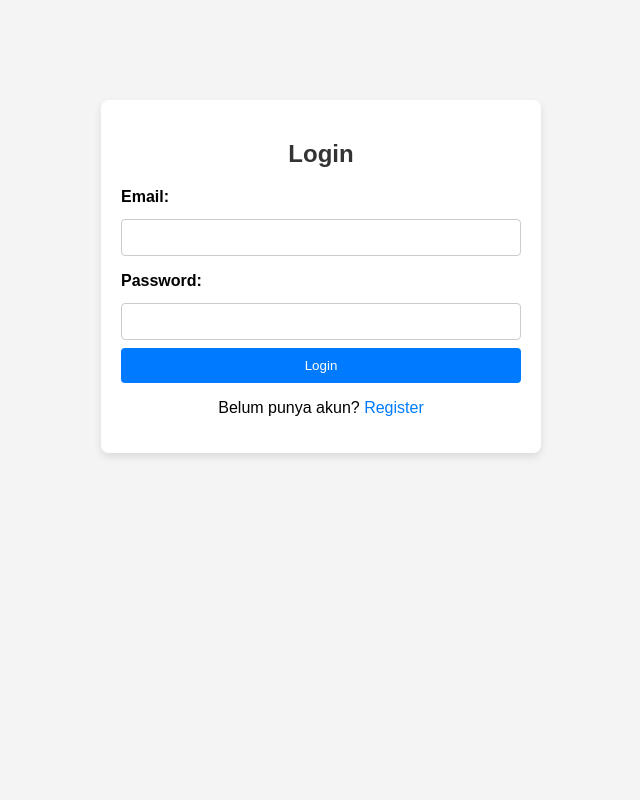
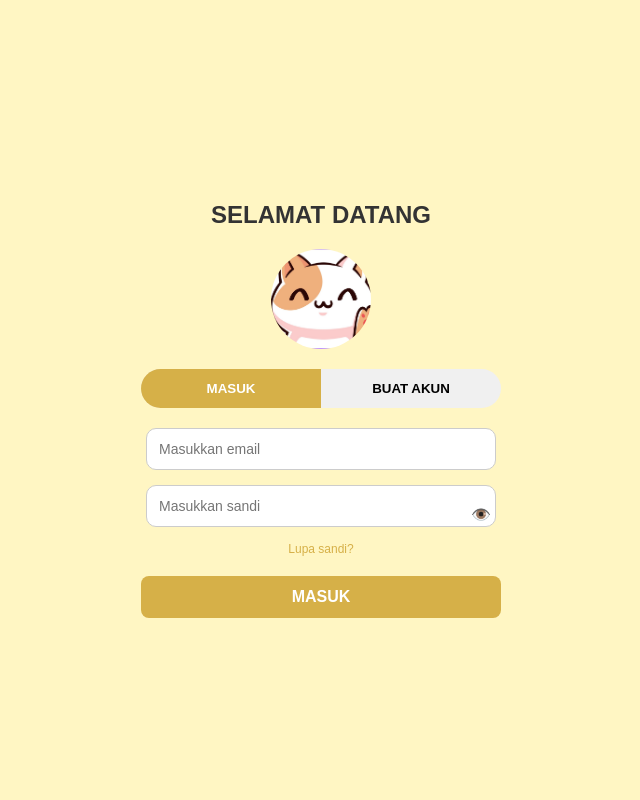
Before and after one commit to nisaagustiina/tugas_ict, a PHP site: page /login.php in a window 1280 px wide. Shown: the whole page, without its empty margins (319-959 px from the left). Run offline with PHP 8.4, Linux system fonts and the light colour scheme.

Commit message:
[hilman] design login and register

```diff
--- /dev/null
+++ b/css/login.css
@@ -0,0 +1,142 @@
+body {
+    font-family: Arial, sans-serif;
+    margin: 0;
+    padding: 0;
+    background-color: #FFF6C3;
+    display: flex;
+    justify-content: center;
+    align-items: center;
+    height: 100vh;
+    box-sizing: border-box;
+}
+
+.container {
+    text-align: center;
+    width: 100%;
+    max-width: 400px;
+    padding: 20px;
+    box-sizing: border-box;
+}
+
+h2 {
+    font-size: 24px;
+    font-weight: bold;
+    color: #333;
+    margin-bottom: 20px;
+}
+
+.avatar {
+    width: 100px;
+    height: 100px;
+    background-image: url('../assets/meong.jpg');
+    background-size: cover;
+    background-position: center;
+    border-radius: 50%;
+    margin: 0 auto 20px;
+}
+
+.toggle-buttons {
+    display: flex;
+    justify-content: space-between;
+    margin-bottom: 20px;
+    background: #f0f0f0;
+    border-radius: 50px;
+    overflow: hidden;
+}
+
+.toggle-buttons button {
+    flex: 1;
+    padding: 12px;
+    background: transparent;
+    border: none;
+    font-weight: bold;
+    cursor: pointer;
+    transition: all 0.3s;
+}
+
+.toggle-buttons button.active {
+    background: #D6B048;
+    color: #FFF;
+}
+
+form {
+    background-color: transparent;
+    display: none;
+}
+
+form.active {
+    display: block;
+}
+
+input[type="text"],
+input[type="email"],
+input[type="password"] {
+    width: 90%;
+    padding: 12px;
+    margin-bottom: 15px;
+    border: 1px solid #ccc;
+    border-radius: 10px;
+    font-size: 14px;
+    font-family: Arial, sans-serif;
+}
+
+input[type="password"] {
+    position: relative;
+}
+
+.toggle-password {
+    position: absolute;
+    right: 10px;
+    top: 50%;
+    transform: translateY(-50%);
+    cursor: pointer;
+    font-size: 16px;
+}
+
+button[type="submit"] {
+    width: 100%;
+    background-color: #D6B048;
+    border: none;
+    color: #fff;
+    padding: 12px;
+    border-radius: 8px;
+    font-size: 16px;
+    font-weight: bold;
+    cursor: pointer;
+    margin-top: 10px;
+}
+
+button[type="submit"]:hover {
+    background-color: #C5A238;
+}
+
+.helper-text {
+    font-size: 12px;
+    color: #999;
+    margin-bottom: 10px;
+}
+
+.helper-text a {
+    color: #D6B048;
+    text-decoration: none;
+}
+
+.toast {
+    position: fixed;
+    top: 20px;
+    right: 20px;
+    background-color: #f44336;
+    color: white;
+    padding: 12px 20px;
+    border-radius: 8px;
+    font-size: 16px;
+    visibility: hidden;
+    opacity: 0;
+    transition: opacity 0.5s, visibility 0.5s;
+    z-index: 1000;
+}
+
+.toast.show {
+    visibility: visible;
+    opacity: 1;
+}
--- a/login.php
+++ b/login.php
@@ -2,7 +2,11 @@
 session_start();
 require 'conn.php';
 
-if ($_SERVER['REQUEST_METHOD'] === 'POST') {
+$error = '';
+$success = '';
+
+// Proses login
+if ($_SERVER['REQUEST_METHOD'] === 'POST' && isset($_POST['login'])) {
     $email = mysqli_real_escape_string($conn, $_POST['email']);
     $password = $_POST['password'];
 
@@ -32,108 +36,103 @@ if ($_SERVER['REQUEST_METHOD'] === 'POST') {
         $error = "Login gagal. Email tidak ditemukan.";
     }
 }
+
+// Proses register
+if ($_SERVER['REQUEST_METHOD'] === 'POST' && isset($_POST['register'])) {
+    $name = mysqli_real_escape_string($conn, $_POST['name']);
+    $email = mysqli_real_escape_string($conn, $_POST['email']);
+    $password = $_POST['password'];
+    $confirm_password = $_POST['confirm_password'];
+
+    // Validasi input
+    if (empty($name) || empty($email) || empty($password) || empty($confirm_password)) {
+        $error = "Semua kolom wajib diisi.";
+    } elseif ($password !== $confirm_password) {
+        $error = "Konfirmasi password tidak cocok.";
+    } elseif (strlen($password) < 5) {
+        $error = "Password harus terdiri dari minimal 5 karakter.";
+    } else {
+        // Periksa apakah email sudah digunakan
+        $query = "SELECT * FROM users WHERE email = ?";
+        $stmt = mysqli_prepare($conn, $query);
+        mysqli_stmt_bind_param($stmt, 's', $email);
+        mysqli_stmt_execute($stmt);
+        $result = mysqli_stmt_get_result($stmt);
+
+        if (mysqli_num_rows($result) > 0) {
+            $error = "Email sudah terdaftar.";
+        } else {
+            // Hash password
+            $hashed_password = password_hash($password, PASSWORD_DEFAULT);
+
+            // Simpan ke database
+            $insert_query = "INSERT INTO users (name, email, password, created_at, updated_at) VALUES (?, ?, ?, NOW(), NOW())";
+            $stmt = mysqli_prepare($conn, $insert_query);
+            mysqli_stmt_bind_param($stmt, 'sss', $name, $email, $hashed_password);
+
+            if (mysqli_stmt_execute($stmt)) {
+                $success = "Akun berhasil dibuat. Silakan login.";
+            } else {
+                $error = "Gagal mendaftarkan akun. Silakan coba lagi.";
+            }
+        }
+    }
+}
 ?>
 
 <!DOCTYPE html>
 <html lang="id">
+
 <head>
     <meta charset="UTF-8">
     <meta name="viewport" content="width=device-width, initial-scale=1.0">
-    <title>Login</title>
-    <style>
-        body {
-            font-family: Arial, sans-serif;
-            background-color: #f4f4f4;
-            margin: 0;
-            padding: 0;
-        }
+    <title>Login & Register</title>
+    <link rel="stylesheet" href="css/login.css">
+</head>
 
-        .container {
-            max-width: 400px;
-            margin: 100px auto;
-            background-color: white;
-            padding: 20px;
-            border-radius: 8px;
-            box-shadow: 0 4px 8px rgba(0, 0, 0, 0.1);
-        }
-
-        h2 {
-            text-align: center;
-            color: #333;
-        }
-
-        label {
-            display: block;
-            margin: 8px 0 5px;
-            font-weight: bold;
-        }
-
-        input[type="email"],
-        input[type="password"] {
-            width: 100%;
-            padding: 10px;
-            margin: 8px 0;
-            border: 1px solid #ccc;
-            border-radius: 4px;
-            box-sizing: border-box;
-        }
-
-        button {
-            background-color: #007bff;
-            color: white;
-            padding: 10px 20px;
-            border: none;
-            border-radius: 4px;
-            width: 100%;
-            cursor: pointer;
-        }
-
-        button:hover {
-            background-color: #0056b3;
-        }
-
-        .error {
-            color: red;
-            margin-bottom: 15px;
-        }
-
-        .register-link {
-            text-align: center;
-            margin-top: 15px;
-        }
-
-        .register-link a {
-            text-decoration: none;
-            color: #007bff;
-        }
-
-        .register-link a:hover {
-            color: #0056b3;
-        }
-    </style>
-</head>
 <body>
     <div class="container">
-        <h2>Login</h2>
+        <h2>SELAMAT DATANG</h2>
+        <div class="avatar"></div>
+        <div class="toggle-buttons">
+            <button id="login-toggle" class="active" onclick="showForm('login')">MASUK</button>
+            <button id="register-toggle" onclick="showForm('register')">BUAT AKUN</button>
+        </div>
 
-        <!-- Tampilkan pesan error jika ada -->
-        <?php if (!empty($error)): ?>
-            <p class="error"><?= $error; ?></p>
-        <?php endif; ?>
-
-        <form method="POST" action="">
-            <label for="email">Email:</label>
-            <input type="email" name="email" id="email" required>
-
-            <label for="password">Password:</label>
-            <input type="password" name="password" id="password" required>
-
-            <button type="submit">Login</button>
+        <!-- Form Login -->
+        <form id="login-form" class="active" method="POST" action="">
+            <input type="email" name="email" placeholder="Masukkan email" required>
+            <div style="position: relative;">
+                <input type="password" name="password" placeholder="Masukkan sandi" required>
+                <span class="toggle-password" onclick="togglePassword(this)">👁️</span>
+            </div>
+            <div class="helper-text">
+                <a href="#">Lupa sandi?</a>
+            </div>
+            <button type="submit" name="login">MASUK</button>
         </form>
 
-        <div class="register-link">
-            <p>Belum punya akun? <a href="register.php">Register</a></p>
-        </div>
+        <!-- Form Register -->
+        <form id="register-form" method="POST" action="">
+            <input type="text" name="name" placeholder="Masukkan nama lengkap" required value="<?php echo isset($_POST['name']) ? $_POST['name'] : ''; ?>">
+            <input type="email" name="email" placeholder="Masukkan email" required value="<?php echo isset($_POST['email']) ? $_POST['email'] : ''; ?>">
+            <div style="position: relative;">
+                <input type="password" name="password" placeholder="Buat sandi" required>
+                <span class="toggle-password" onclick="togglePassword(this)">👁️</span>
+            </div>
+            <div style="position: relative;">
+                <input type="password" name="confirm_password" placeholder="Konfirmasi sandi" required>
+                <span class="toggle-password" onclick="togglePassword(this)">👁️</span>
+            </div>
+            <button type="submit" name="register">BUAT AKUN</button>
+        </form>
     </div>
+
+    <!-- Error and Success Toast Notifications -->
+    <div id="toast" class="toast" data-error="<?= !empty($error) ? $error : ''; ?>" data-success="<?= !empty($success) ? $success : ''; ?>">
+    </div>
+
+    <script src="js/login.js"></script>
 </body>
+
 </html>
```
Also changed, not shown: js/login.js (added, +50 -0 lines), register.php (deleted, +0 -157 lines), assets/meong.jpg (added).
